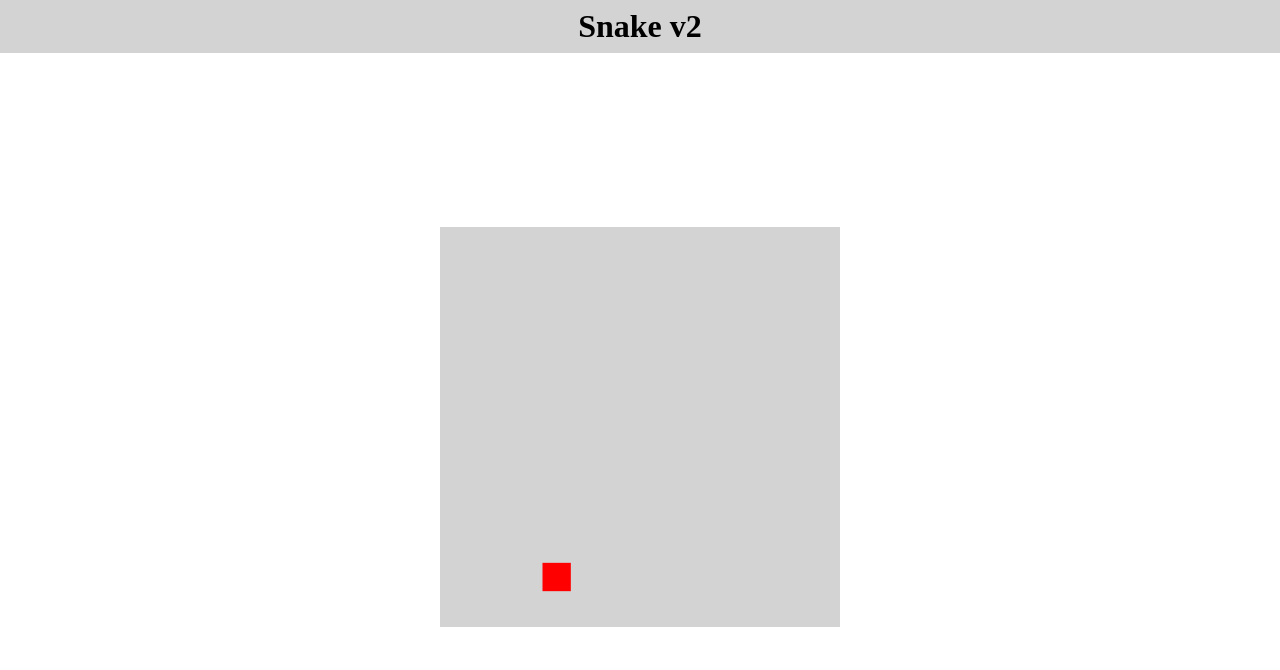
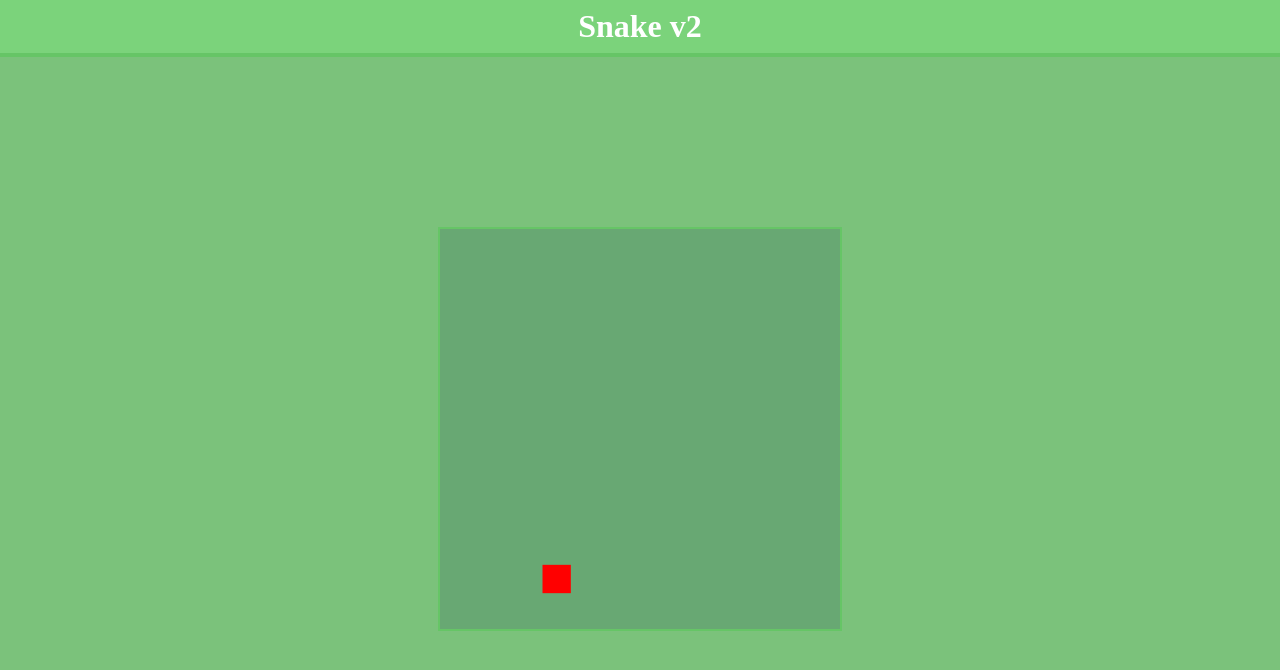
Before and after one commit to xRe15x/snake-v2, a website built with webpack: page src/index.html in a window 1280 px wide. Built offline with nearby package versions, Linux system fonts and the light colour scheme.

Commit message:
some colours

```diff
--- a/src/style.css
+++ b/src/style.css
@@ -1,12 +1,22 @@
+:root {
+    --very-light-green: rgb(123, 194, 123);
+    --light-green: rgb(123, 211, 123);
+    --darker-green: rgb(102, 197, 102);
+    --game-bg: rgb(104, 168, 115);
+}
+
 body {
     margin: 0;
     height: 100vh;
     display: flex;
     flex-direction: column;
+    color: white;
+    background-color: var(--very-light-green);
 }
 
 header {
-    background-color: lightgrey;
+    background-color: var(--light-green);
+    border-bottom: 4px solid var(--darker-green);
     text-align: center;
 }
 
@@ -23,5 +33,6 @@ main {
 }
 
 #game {
-    background-color: lightgrey;
+    background-color: var(--game-bg);
+    border: 2px solid var(--darker-green)
 }
```
